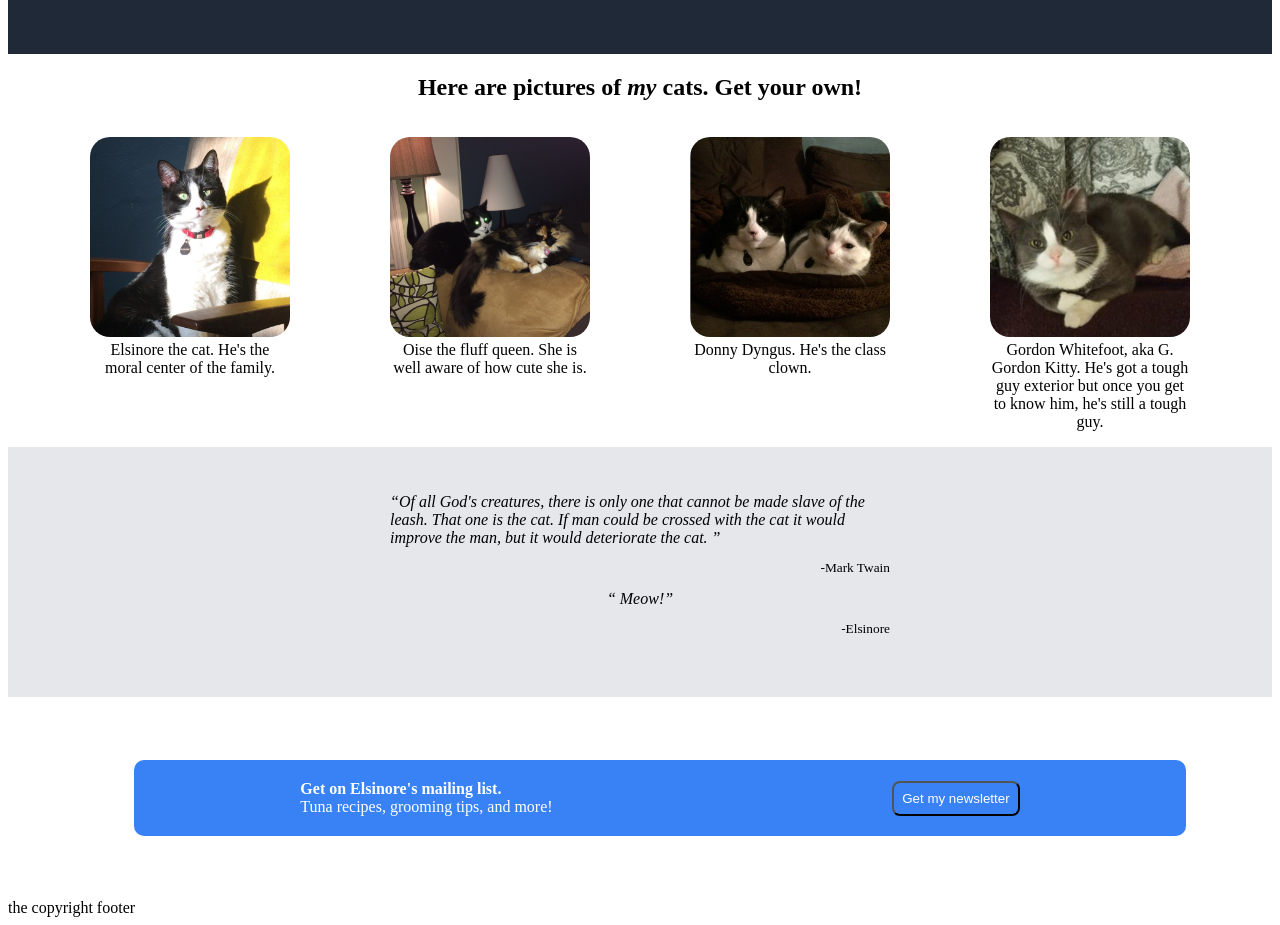
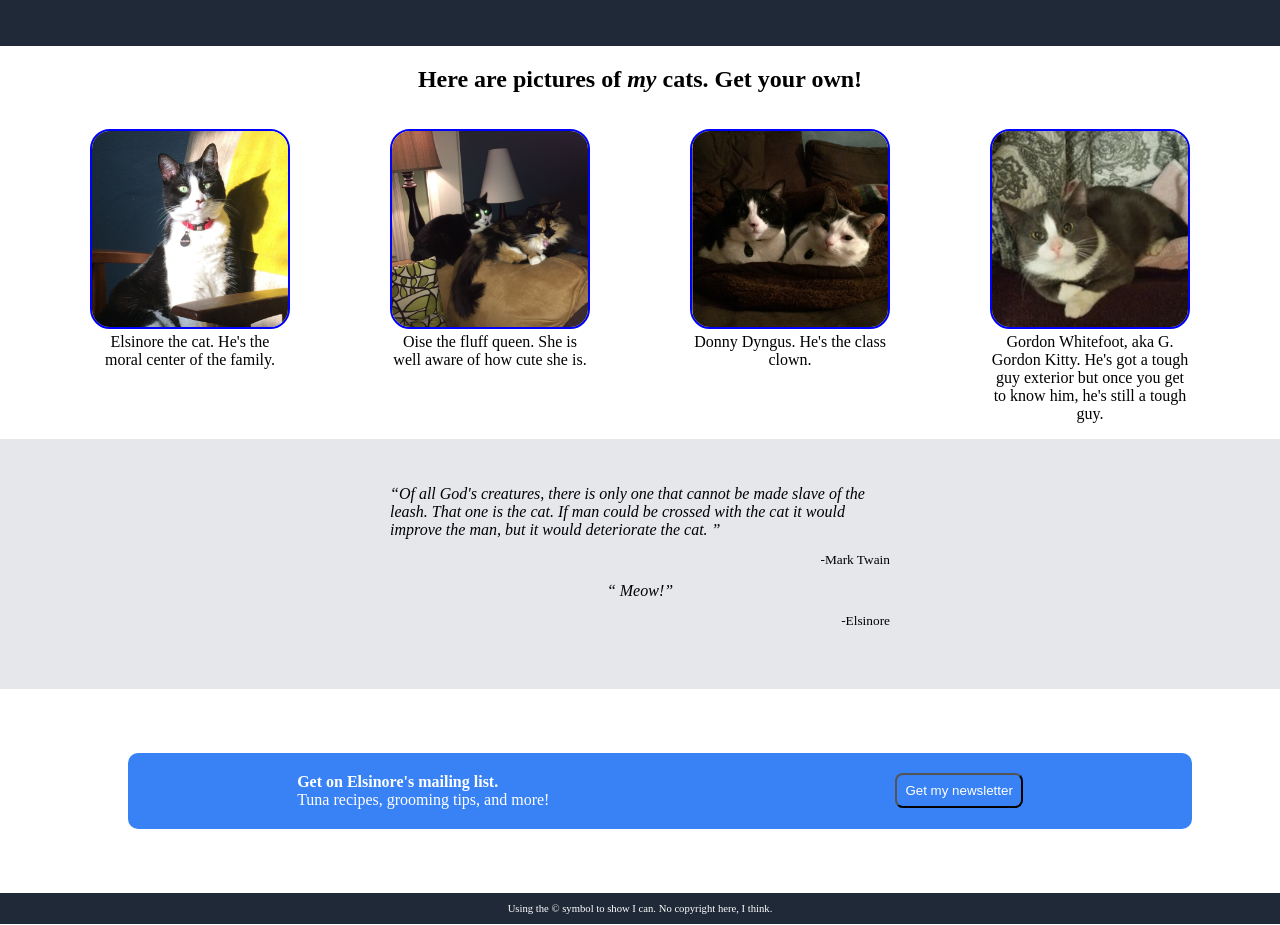
Before and after one commit to RobSelkowitz/odin-landing-page-project, a plain HTML site: page index.html in a window 1280 px wide. Shown: the part 400-1325 px from the top of the page. Drawn offline with Linux system fonts and the light colour scheme.

Commit message:
completes project.  Code not cleaned yet

```diff
--- a/index.html
+++ b/index.html
@@ -79,7 +79,7 @@
     </div>
 
     <div class="footer">
-        the copyright footer
+        Using the &copy symbol to show I can.  No copyright here, I think.
     </div>
 </body>
 </html>
--- a/styles.css
+++ b/styles.css
@@ -1,3 +1,7 @@
+body{
+    margin: 0px;
+
+}
 .header{
     display: flex;
     justify-content: space-around;
@@ -61,6 +65,9 @@ img {
     border-radius: 20px;
 
 }
+.catpic > img{
+    border: solid blue 2px;
+}
 q{
    font-style: italic;
    min-width: 3px;
@@ -106,8 +113,18 @@ q{
 .actiontext{
     margin: 0px;
 }
+.footer{
+    text-align: center;
+    background-color: #1F2937;
+    color: white;
+    padding: 10px;
+    font-size: 8pt;
+    margin: 0;
+
+}
 a{
     text-decoration: none;
     color: rgba(255, 255, 255, 0.41);
     margin: 10px;
+
 }
```
